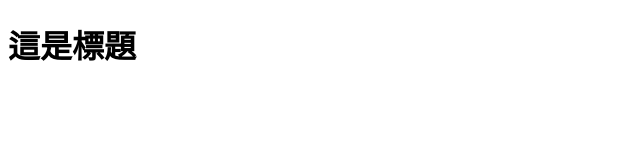
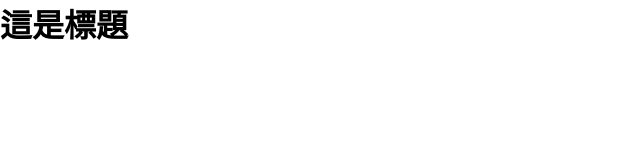
Before and after one commit to hong420-user/project1, a plain HTML site: page index.html in a window 1280 px wide. Shown: the whole page, without its empty margins (0-640 px from the left). Drawn offline with Linux system fonts and the light colour scheme.

Commit message:
嵌入css樣式，並重設browser樣式

```diff
--- a/index.html
+++ b/index.html
@@ -4,6 +4,7 @@
     <meta charset="UTF-8" />
     <meta name="viewport" content="width=device-width, initial-scale=1.0" />
     <title>Document</title>
+    <link rel="stylesheet" href="style/style.css" />
   </head>
   <body>
     <h1>這是標題</h1>
--- a/style/style.scss
+++ b/style/style.scss
@@ -0,0 +1,5 @@
+*{
+    margin: 0;
+    padding: 0;
+    box-sizing: border-box;
+}
```
Also changed, not shown: style/style.css, 1 other file.
